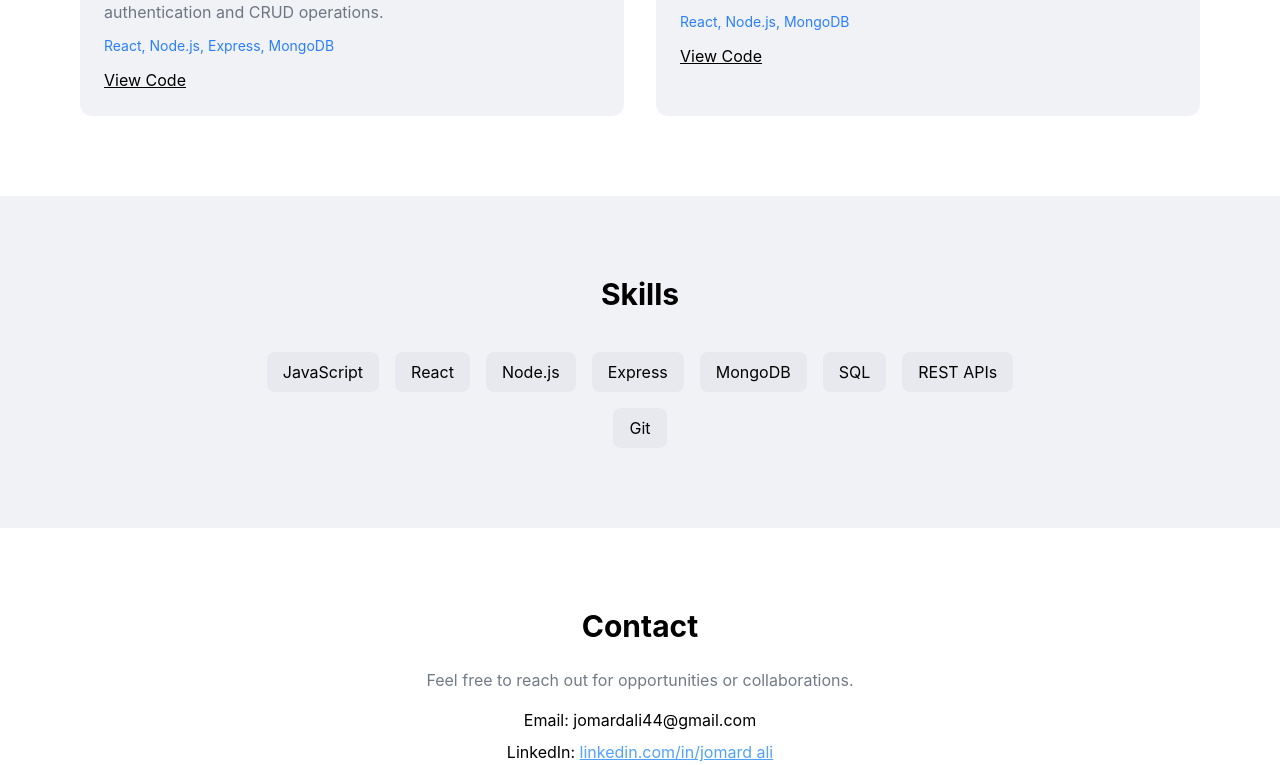
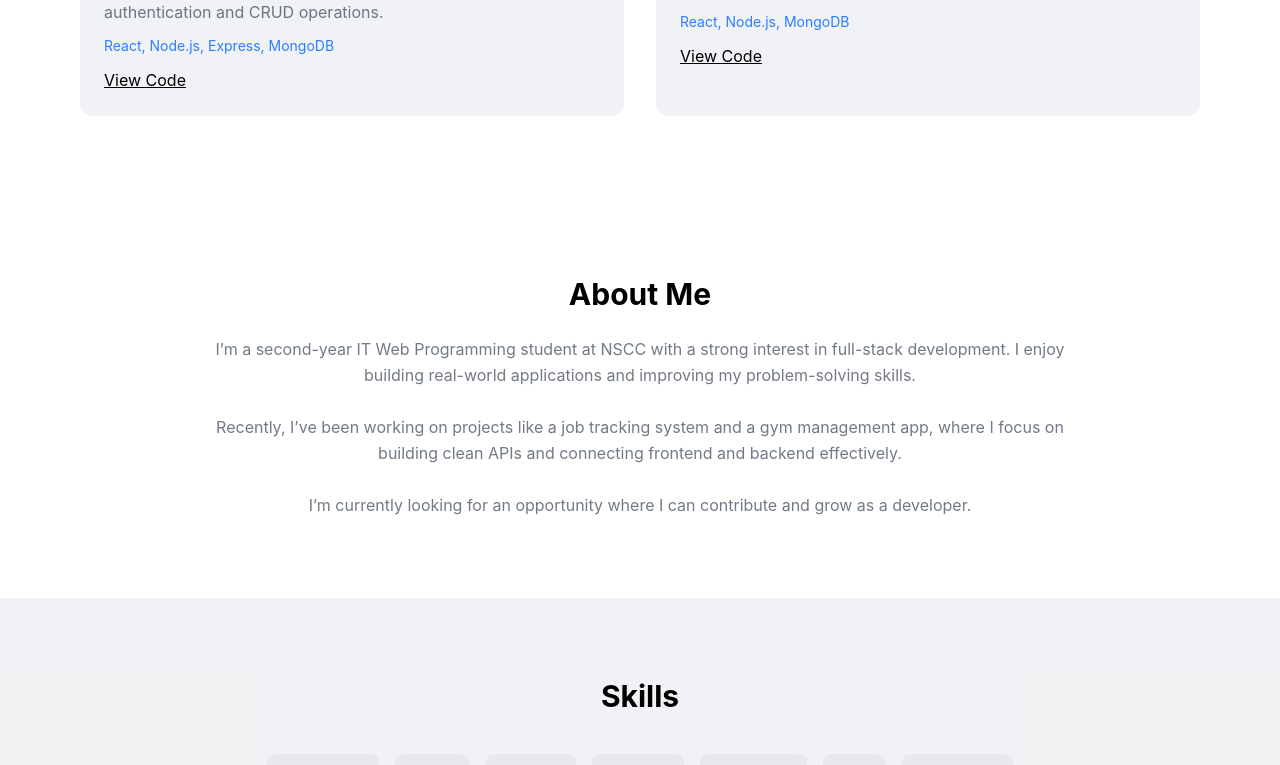
Before and after one commit to jomard44/jomard-portfolio, a React (Vite) app: page / in a window 1280 px wide. Shown: the part 604-1369 px from the top of the page. Built offline with nearby package versions, Linux system fonts and the light colour scheme.

Commit message:
create about section

```diff
--- a/src/App.jsx
+++ b/src/App.jsx
@@ -1,22 +1,23 @@
-
-import './App.css'
-import Navbar from './components/Navbar'
-import Hero from './components/Hero'
-import Projects from './components/Projects'
-import Skills from './components/Skilles'
-import Contact from './components/Contact'
+import "./App.css";
+import Navbar from "./components/Navbar";
+import Hero from "./components/Hero";
+import Projects from "./components/Projects";
+import Skills from "./components/Skilles";
+import Contact from "./components/Contact";
+import About from "./components/About";
 
 function App() {
-
   return (
     <>
-    <Navbar/>
-     <Hero/>
-     <Projects/>
-     <Skills/>
-     <Contact />
+      <Navbar />
+      <Hero />
+
+      <Projects />
+      <About />
+      <Skills />
+      <Contact />
     </>
-  )
+  );
 }
 
-export default App
+export default App;
--- /dev/null
+++ b/src/components/About.jsx
@@ -0,0 +1,22 @@
+const About = () => {
+  return (
+    <section className="py-20 px-4 max-w-4xl mx-auto text-center">
+      <h2 className="text-3xl font-bold mb-6">About Me</h2>
+
+      <p className="text-gray-700/70 leading-relaxed">
+        I’m a second-year IT Web Programming student at NSCC with a strong
+        interest in full-stack development. I enjoy building real-world
+        applications and improving my problem-solving skills.
+        <br /><br />
+        Recently, I’ve been working on projects like a job tracking system and a
+        gym management app, where I focus on building clean APIs and connecting
+        frontend and backend effectively.
+        <br /><br />
+        I’m currently looking for an opportunity where I can
+        contribute and grow as a developer.
+      </p>
+    </section>
+  );
+};
+
+export default About;
```
